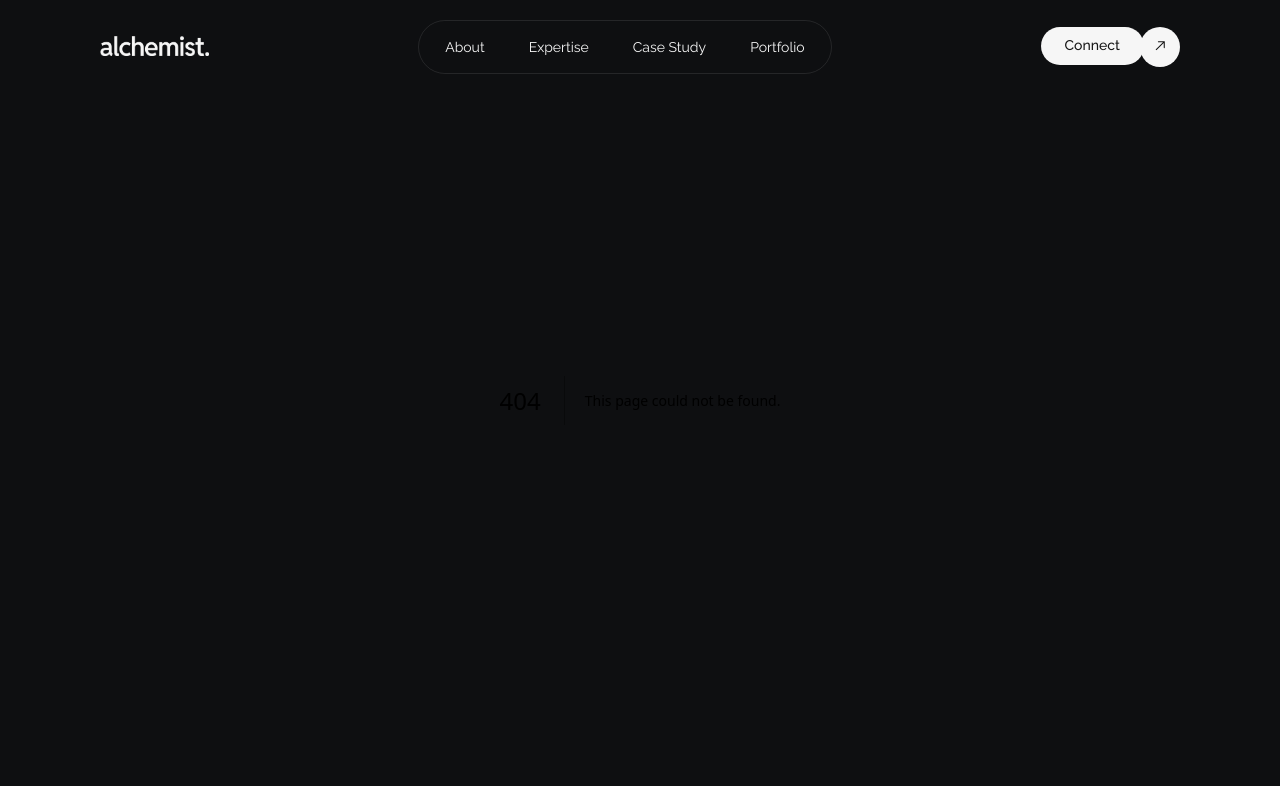
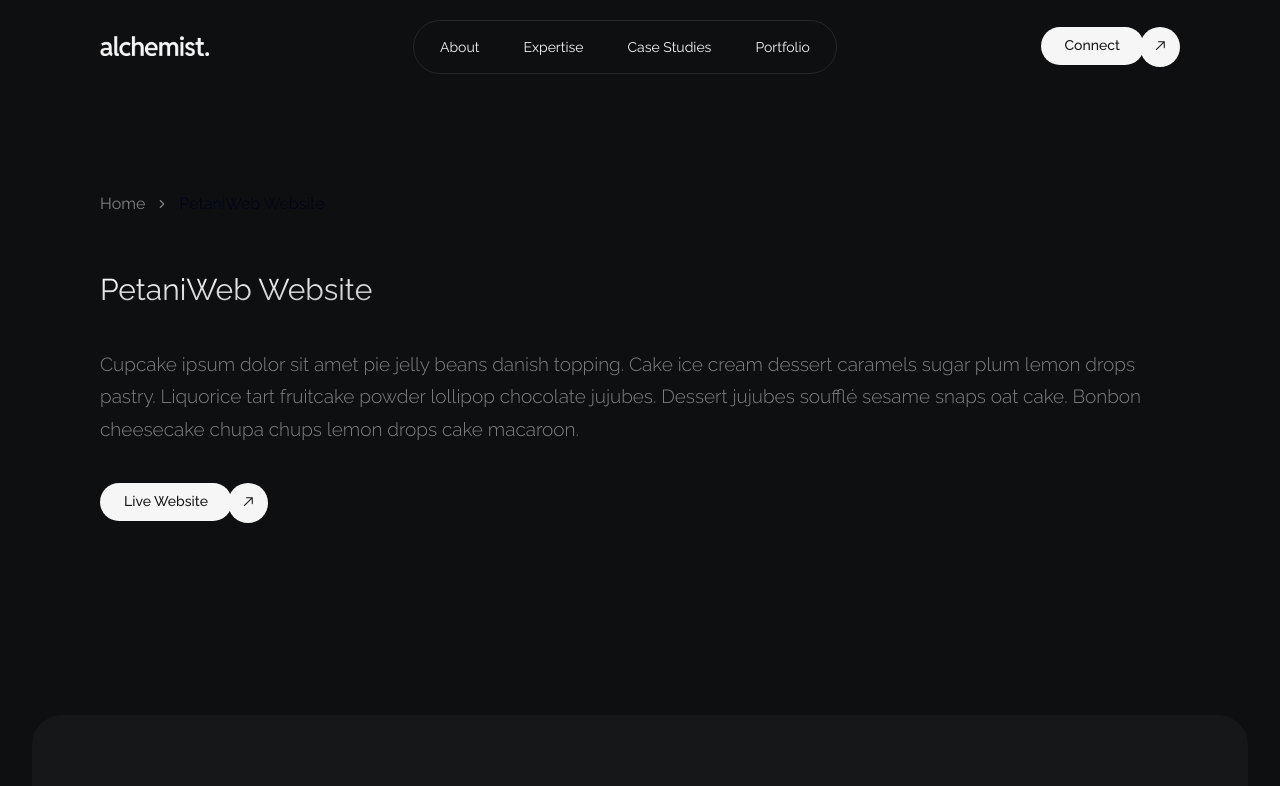
Before and after one commit to alif-firdaus/alchemist, a Next.js app: page /case-studies/petaniweb in a window 1280 px wide. Before the commit this address had no page. Shown: the top 786 px of the page. Built offline with nearby package versions, Linux system fonts and the light colour scheme.

Commit message:
feat : PetaniWeb Page created

```diff
--- /dev/null
+++ b/app/case-studies/petaniweb/page.tsx
@@ -0,0 +1,58 @@
+import Link from "next/link";
+
+// Import Components //
+import SecondaryButtonDesktop from "@/components/atoms/secondary-button-desktop";
+import {
+	Breadcrumb,
+	BreadcrumbList,
+	BreadcrumbItem,
+	BreadcrumbSeparator,
+	BreadcrumbLink,
+	BreadcrumbPage,
+} from "@/components/ui/breadcrumb";
+
+export default function Petaniweb() {
+	return (
+		<>
+			<section className="px-sectionpxsm lg:px-sectionpxlg 2xl:px-sectionpx2xl pt-32 lg:pt-48 pb-44 lg:pb-48">
+				<Breadcrumb>
+					<BreadcrumbList>
+						<BreadcrumbItem>
+							<BreadcrumbLink href="/">Home</BreadcrumbLink>
+						</BreadcrumbItem>
+
+						<BreadcrumbSeparator />
+
+						<BreadcrumbItem>
+							<BreadcrumbPage>PetaniWeb Website</BreadcrumbPage>
+						</BreadcrumbItem>
+					</BreadcrumbList>
+				</Breadcrumb>
+
+				<div className="flex flex-col w-full mt-14">
+					<h3 className="text-3xl bg-clip-text bg-gradient-to-br from-white from-10% to-[#949494] text-transparent">
+						PetaniWeb Website
+					</h3>
+					<p className="text-grey text-base lg:text-[19px] font-light leading-[1.7] mt-[26px] lg:mt-10">
+						Cupcake ipsum dolor sit amet pie jelly beans danish
+						topping. Cake ice cream dessert caramels sugar plum
+						lemon drops pastry. Liquorice tart fruitcake powder
+						lollipop chocolate jujubes. Dessert jujubes soufflé
+						sesame snaps oat cake. Bonbon cheesecake chupa chups
+						lemon drops cake macaroon.
+					</p>
+
+					<div className="w-fit mt-[38px]">
+						<Link
+							href="https://petaniweb.com/"
+							target="_blank"
+							rel="noopener noreferrer"
+						>
+							<SecondaryButtonDesktop text="Live Website" />
+						</Link>
+					</div>
+				</div>
+			</section>
+		</>
+	);
+}
--- a/app/case-study/petaniweb/page.tsx
+++ /dev/null
@@ -1,9 +0,0 @@
-const Petaniweb = () => {
-	return (
-		<>
-			<div className="text-white">petaniweb</div>
-		</>
-	);
-};
-
-export default Petaniweb;
--- a/app/page.tsx
+++ b/app/page.tsx
@@ -301,7 +301,10 @@ export default function Home() {
 			{/* <-- ==== About Section End ==== --> */}
 
 			{/* <-- ==== Portfolio Section Start ==== --> */}
-			<section className="px-sectionpxsm lg:px-sectionpxlg 2xl:px-sectionpx2xl pt-44 lg:pt-56">
+			<section
+				id="case-studies"
+				className="px-sectionpxsm lg:px-sectionpxlg 2xl:px-sectionpx2xl mt-[150px] pt-[26px] lg:mt-[200] lg:pt-6"
+			>
 				<div className="flex flex-col items-center justify-center">
 					<div className="bg-secondary py-[5px] lg:py-[6px] px-4 flex items-center justify-center w-fit gap-[6px] rounded-full">
 						<p className="text-sm font-medium tracking-tight text-black">
@@ -325,7 +328,7 @@ export default function Home() {
 						category="Agency"
 						imageSrc={petaniweb}
 						alt="PetaniWeb Mockup"
-						link="/case-study/petaniweb"
+						link="/case-studies/petaniweb"
 						year={2024}
 						role1="UI/UX Design"
 						role2="Development"
@@ -337,7 +340,7 @@ export default function Home() {
 						category="Agency"
 						imageSrc={petaniweb}
 						alt="PetaniWeb Mockup"
-						link="/case-study/petaniweb"
+						link="/case-studies/petaniweb"
 						year={2024}
 						role1="UI/UX Design"
 						role2="Development"
@@ -351,7 +354,7 @@ export default function Home() {
 						category="Branding"
 						imageSrc={fixit}
 						alt="Fixit Mockup"
-						link="/case-study/fixit"
+						link="/case-studies/fixit"
 						year={2023}
 						role1="UI/UX Design"
 						role2="Research"
@@ -364,7 +367,7 @@ export default function Home() {
 							category="Branding"
 							imageSrc={fixit}
 							alt="Fixit Mockup"
-							link="/case-study/fixit"
+							link="/case-studies/fixit"
 							year={2023}
 							role1="UI/UX Design"
 							role2="Research"
@@ -381,7 +384,7 @@ export default function Home() {
 						category="SAAS"
 						imageSrc={reportify}
 						alt="Reportify Mockup"
-						link="/case-study/reportify"
+						link="/case-studies/reportify"
 						year={2023}
 						role1="UI/UX Design"
 						role2="Development"
@@ -393,7 +396,7 @@ export default function Home() {
 						category="SAAS"
 						imageSrc={reportify}
 						alt="Reportify Mockup"
-						link="/case-study/reportify"
+						link="/case-studies/reportify"
 						year={2023}
 						role1="UI/UX Design"
 						role2="Development"
@@ -407,7 +410,7 @@ export default function Home() {
 						category="Crypto"
 						imageSrc={fixit}
 						alt="AQUA Mockup"
-						link="/case-study/aqua"
+						link="/case-studies/aqua"
 						year={2022}
 						role1="UI/UX Design"
 						role2="Research"
@@ -420,7 +423,7 @@ export default function Home() {
 							category="Crypto"
 							imageSrc={fixit}
 							alt="AQUA Mockup"
-							link="/case-study/aqua"
+							link="/case-studies/aqua"
 							year={2022}
 							role1="UI/UX Design"
 							role2="Research"
--- a/components/organisms/navbar.tsx
+++ b/components/organisms/navbar.tsx
@@ -30,8 +30,8 @@ function Navbar() {
 			path: "/expertise",
 		},
 		{
-			text: "Case Study",
-			path: "/case-study",
+			text: "Case Studies",
+			path: "/#case-studies",
 		},
 		{
 			text: "Portfolio",
@@ -310,9 +310,9 @@ function Navbar() {
 						</div>
 					</Link>
 
-					<Link href="/case-study">
+					<Link href="/#case-studies">
 						<div className="flex items-center justify-center px-5 rounded-full bg-inherit py-[10px] hover:bg-white hover:bg-opacity-[0.07] duration-300 cursor-pointer">
-							<p className="text-sm text-white">Case Study</p>
+							<p className="text-sm text-white">Case Studies</p>
 						</div>
 					</Link>
 
--- /dev/null
+++ b/components/ui/breadcrumb.tsx
@@ -0,0 +1,118 @@
+import * as React from "react";
+import { Slot } from "@radix-ui/react-slot";
+import { ChevronRight, MoreHorizontal } from "lucide-react";
+
+import { cn } from "@/lib/utils";
+
+const Breadcrumb = React.forwardRef<
+	HTMLElement,
+	React.ComponentPropsWithoutRef<"nav"> & {
+		separator?: React.ReactNode;
+	}
+>(({ ...props }, ref) => <nav ref={ref} aria-label="breadcrumb" {...props} />);
+Breadcrumb.displayName = "Breadcrumb";
+
+const BreadcrumbList = React.forwardRef<
+	HTMLOListElement,
+	React.ComponentPropsWithoutRef<"ol">
+>(({ className, ...props }, ref) => (
+	<ol
+		ref={ref}
+		className={cn(
+			"flex flex-wrap items-center gap-[10px] break-words text-sm text-slate-500 sm:gap-2.5 dark:text-slate-400",
+			className
+		)}
+		{...props}
+	/>
+));
+BreadcrumbList.displayName = "BreadcrumbList";
+
+const BreadcrumbItem = React.forwardRef<
+	HTMLLIElement,
+	React.ComponentPropsWithoutRef<"li">
+>(({ className, ...props }, ref) => (
+	<li
+		ref={ref}
+		className={cn("inline-flex items-center gap-1.5", className)}
+		{...props}
+	/>
+));
+BreadcrumbItem.displayName = "BreadcrumbItem";
+
+const BreadcrumbLink = React.forwardRef<
+	HTMLAnchorElement,
+	React.ComponentPropsWithoutRef<"a"> & {
+		asChild?: boolean;
+	}
+>(({ asChild, className, ...props }, ref) => {
+	const Comp = asChild ? Slot : "a";
+
+	return (
+		<Comp
+			ref={ref}
+			className={cn("transition-colors text-base text-grey", className)}
+			{...props}
+		/>
+	);
+});
+BreadcrumbLink.displayName = "BreadcrumbLink";
+
+const BreadcrumbPage = React.forwardRef<
+	HTMLSpanElement,
+	React.ComponentPropsWithoutRef<"span">
+>(({ className, ...props }, ref) => (
+	<span
+		ref={ref}
+		role="link"
+		aria-disabled="true"
+		aria-current="page"
+		className={cn(
+			"font-normal text-base text-slate-950 dark:text-slate-50",
+			className
+		)}
+		{...props}
+	/>
+));
+BreadcrumbPage.displayName = "BreadcrumbPage";
+
+const BreadcrumbSeparator = ({
+	children,
+	className,
+	...props
+}: React.ComponentProps<"li">) => (
+	<li
+		role="presentation"
+		aria-hidden="true"
+		className={cn("[&>svg]:size-3.5", className)}
+		{...props}
+	>
+		{children ?? <ChevronRight className="text-grey" />}
+	</li>
+);
+BreadcrumbSeparator.displayName = "BreadcrumbSeparator";
+
+const BreadcrumbEllipsis = ({
+	className,
+	...props
+}: React.ComponentProps<"span">) => (
+	<span
+		role="presentation"
+		aria-hidden="true"
+		className={cn("flex h-9 w-9 items-center justify-center", className)}
+		{...props}
+	>
+		<MoreHorizontal className="h-4 w-4" />
+		<span className="sr-only">More</span>
+	</span>
+);
+BreadcrumbEllipsis.displayName = "BreadcrumbElipssis";
+
+export {
+	Breadcrumb,
+	BreadcrumbList,
+	BreadcrumbItem,
+	BreadcrumbLink,
+	BreadcrumbPage,
+	BreadcrumbSeparator,
+	BreadcrumbEllipsis,
+};
--- a/package.json
+++ b/package.json
@@ -11,6 +11,7 @@
 	"dependencies": {
 		"@hookform/resolvers": "^3.3.4",
 		"@radix-ui/react-icons": "^1.3.0",
+		"@radix-ui/react-slot": "^1.1.0",
 		"@radix-ui/react-toast": "^1.1.5",
 		"class-variance-authority": "^0.7.0",
 		"clsx": "^2.1.1",
```
Also changed, not shown: app/case-studies/aqua/page.tsx (renamed from app/case-study/aqua/page.tsx), app/case-studies/fixit/page.tsx (renamed from app/case-study/fixit/page.tsx), app/case-studies/page.tsx (renamed from app/case-study/page.tsx), app/case-studies/reportify/page.tsx (renamed from app/case-study/reportify/page.tsx), 1 other file (tests, documents, lock files or other folders).
